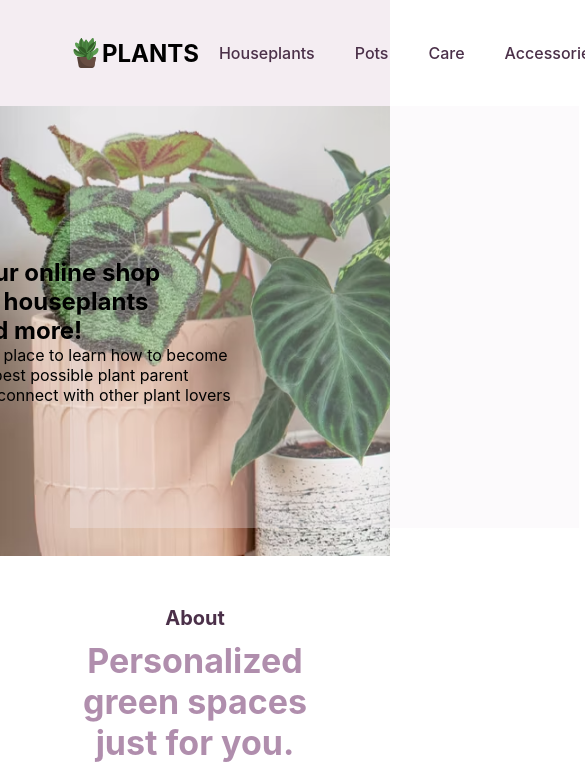
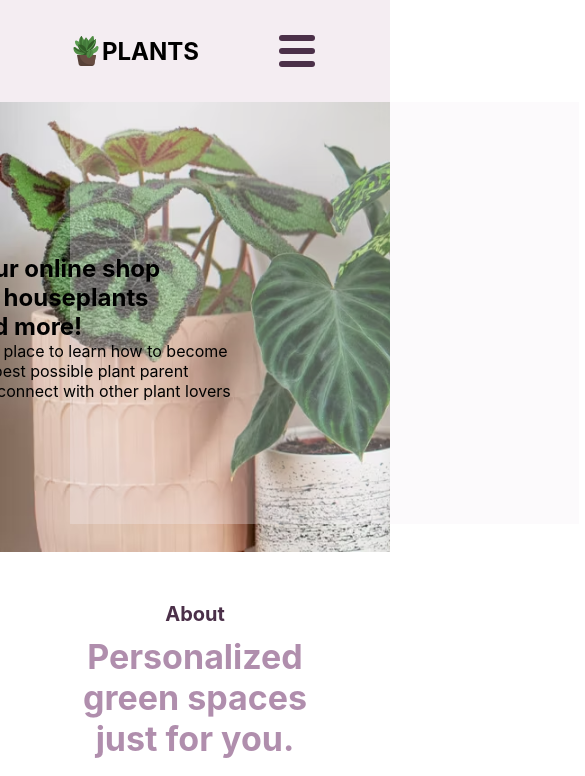
Before and after one commit to tikoot/react-project, a React (Create React App) app: page / in a window 390 px wide. Shown: the top 776 px of the page, 585 px wide, since content can reach past the window. Built offline with nearby package versions, Linux system fonts and the light colour scheme.

Commit message:
add hamburger menu for responsive design

```diff
--- a/src/App.css
+++ b/src/App.css
@@ -21,6 +21,7 @@ footer {
 
 .navbar,
 .links-wrapper,
+.links-wrapper-btn,
 .footer-content {
   display: flex;
   align-items: center;
@@ -47,6 +48,24 @@ footer {
   border: none;
   cursor: pointer;
   padding: 0 10px;
+}
+
+.hamburger-menu {
+  display: none;
+  position: absolute;
+  top: 35px;
+  right: 75px;
+  flex-direction: column;
+  justify-content: space-between;
+  width: 2.25rem;
+  height: 2rem;
+}
+
+.hamburger-menu span {
+  height: 6px;
+  width: 100%;
+  background-color: #4b3049;
+  border-radius: 4px;
 }
 
 main {
@@ -206,6 +225,43 @@ main {
     width: 100%;
   }
 }
+
+@media (max-width: 900px) {
+  .hamburger-menu {
+    display: flex;
+  }
+
+  .navbar-links {
+    display: none;
+  }
+
+  .open .navbar-links {
+    display: block;
+  }
+
+  .navbar,
+  .links-wrapper {
+    flex-direction: column;
+    align-items: start;
+  }
+
+  .nav-link {
+    padding: 0;
+  }
+
+  .nav-list:nth-child(1) {
+    margin-top: 20px;
+  }
+
+  .nav-list {
+    padding: 8px 0 8px 8px;
+  }
+
+  .nav-list:last-child {
+    margin-bottom: 20px;
+  }
+}
+
 @media (max-width: 768px) {
   .mainVideo {
     height: 400px;
--- a/src/components/Header.js
+++ b/src/components/Header.js
@@ -7,6 +7,10 @@ import User from "../assets/img/user.png";
 
 const Header = () => {
   const link = "";
+  const toggleMenu = () => {
+    const menu = document.querySelector(".navbar");
+    menu.classList.toggle("open");
+  };
 
   return (
     <header>
@@ -16,24 +20,29 @@ const Header = () => {
             <img src={Plant} alt="Plant Logo" />
             <h1>PLANTS</h1>
           </div>
-          <div>
+          <div className="hamburger-menu" onClick={toggleMenu}>
+            <span></span>
+            <span></span>
+            <span></span>
+          </div>
+          <div className="navbar-links">
             <ul className="links-wrapper">
-              <li>
+              <li className="nav-list">
                 <a href={link} className="nav-link">
                   Houseplants
                 </a>
               </li>
-              <li>
+              <li className="nav-list">
                 <a href={link} className="nav-link">
                   Pots
                 </a>
               </li>
-              <li>
+              <li className="nav-list">
                 <a href={link} className="nav-link">
                   Care
                 </a>
               </li>
-              <li>
+              <li className="nav-list">
                 <a href={link} className="nav-link">
                   Accessories
                 </a>
@@ -41,7 +50,7 @@ const Header = () => {
             </ul>
           </div>
           <div className="navbar-links">
-            <ul className="links-wrapper">
+            <ul className="links-wrapper-btn">
               <li>
                 <button className="nav-btn">
                   <img src={Heart} alt="heart" />
```
Also changed, not shown: src/assets/img/pnk.png (added).
